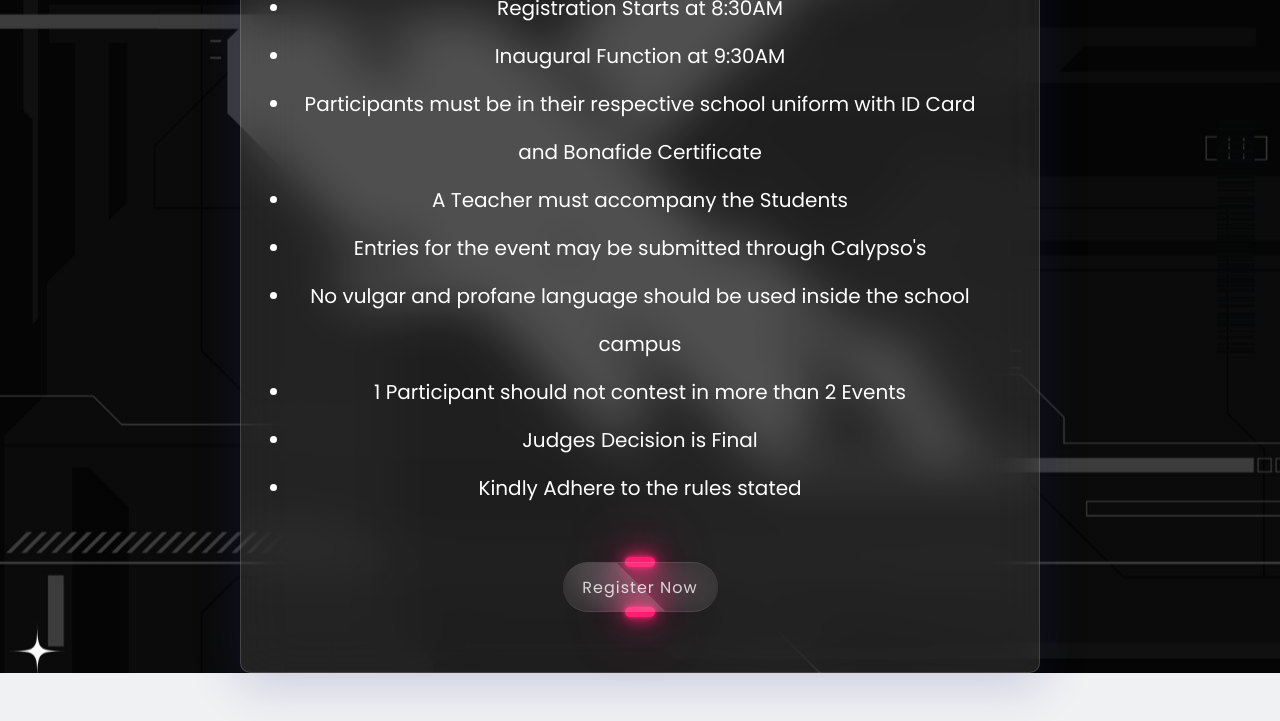
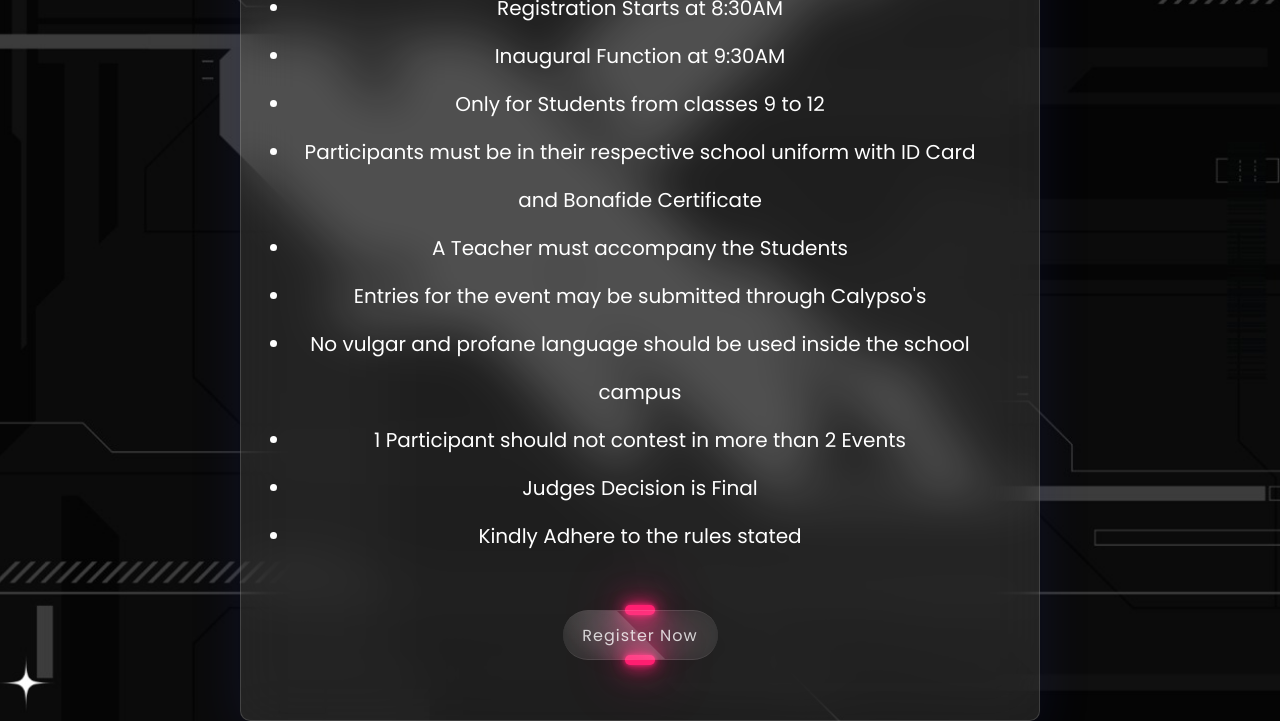
Before and after one commit to IPSWizard/gen_rules.github.io, a plain HTML site: page index.html in a window 1280 px wide. Shown: the part 200-921 px from the top of the page. Before the commit the page ends 873 px from the top, so only its background shows below. Drawn offline with Linux system fonts and the light colour scheme.

Commit message:
Update index.html

```diff
--- a/index.html
+++ b/index.html
@@ -15,6 +15,7 @@
         <ul>
           <h2><li>Registration Starts at 8:30AM</li></h2>
           <h2><li>Inaugural Function at 9:30AM</li></h2>
+          <h2><li>Only for Students from classes 9 to 12</li></h2>
           <h2><li>Participants must be in their respective school uniform with ID Card and Bonafide Certificate</li></h2>
           <h2><li>A Teacher must accompany the Students</li></h2>
           <h2><li>Entries for the event may be submitted through Calypso's <a href="https://2k22.calypsomcchss.in" Website></a></li></h2>
```
